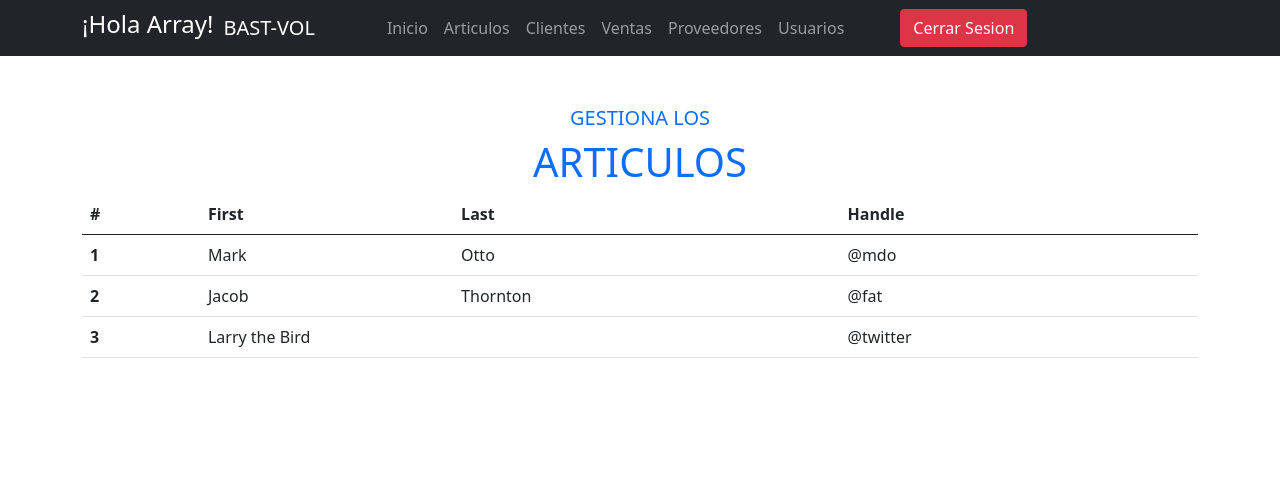
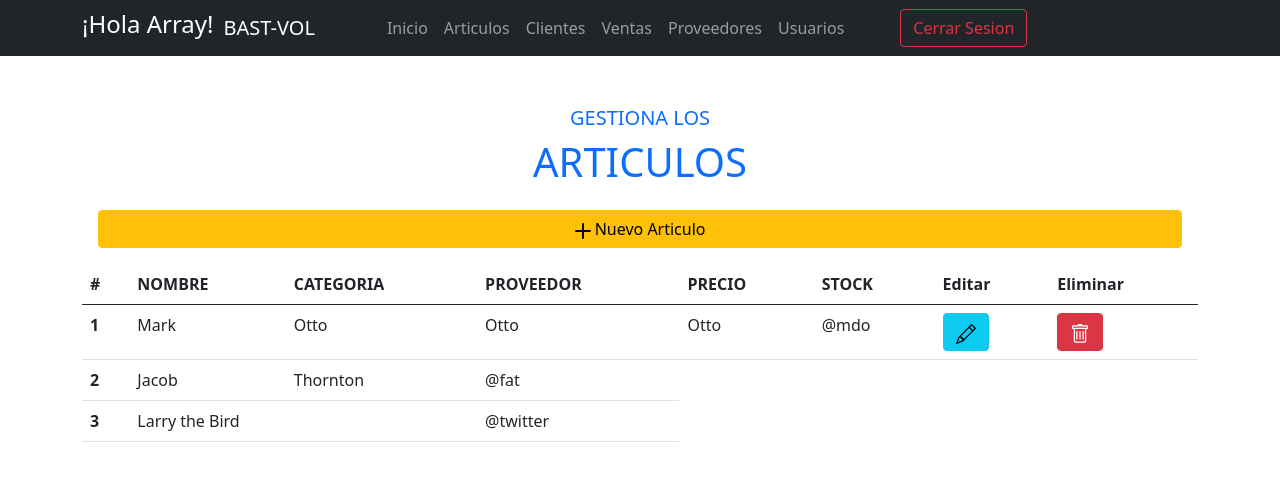
Before and after one commit to JuanJo53/bast-vol, a PHP site: page /view/products.php in a window 1280 px wide. Shown: the top 481 px of the page. Run offline with PHP 8.4, Linux system fonts and the light colour scheme; the visitor is signed in with stand-in values (Sample User, id 1).

Commit message:
products prototype done, add modal

```diff
--- a/view/clients.php
+++ b/view/clients.php
@@ -72,7 +72,7 @@
 					</li> -->
 				</ul>
                 <form method="post" action="../controller/logout.php">
-                    <button class="btn btn-danger text-md- ms-5" type="submit">Cerrar Sesion</button>
+                    <button class="btn btn-outline-danger text-md- ms-5" type="submit">Cerrar Sesion</button>
                 </form>
 			</div>
 		</div>
--- a/view/home.php
+++ b/view/home.php
@@ -72,7 +72,7 @@
 					</li> -->
 				</ul>
                 <form method="post" action="../controller/logout.php">
-                    <button class="btn btn-danger text-md- ms-5" type="submit">Cerrar Sesion</button>
+                    <button class="btn btn-outline-danger text-md- ms-5" type="submit">Cerrar Sesion</button>
                 </form>
 			</div>
 		</div>
--- a/view/products.php
+++ b/view/products.php
@@ -72,7 +72,7 @@
 					</li> -->
 				</ul>
                 <form method="post" action="../controller/logout.php">
-                    <button class="btn btn-danger text-md- ms-5" type="submit">Cerrar Sesion</button>
+                    <button class="btn btn-outline-danger text-md- ms-5" type="submit">Cerrar Sesion</button>
                 </form>
 			</div>
 		</div>
@@ -87,15 +87,27 @@
                 </div>
 			</div>
 		</div>
+        <div class="row m-3">
+            <button class="btn btn-warning" data-bs-toggle="modal" data-bs-target="#newArticleModal" role="button">
+                <svg xmlns="http://www.w3.org/2000/svg" width="16" height="16" fill="currentColor" class="bi bi-plus-lg" viewBox="0 0 16 16">
+                <path d="M8 0a1 1 0 0 1 1 1v6h6a1 1 0 1 1 0 2H9v6a1 1 0 1 1-2 0V9H1a1 1 0 0 1 0-2h6V1a1 1 0 0 1 1-1z"/>
+                </svg>
+                Nuevo Articulo
+            </button>
+        </div>
         <div class="row g-4">
             <div class="col">
-            <table class="table">
+            <table class="table table-hover">
                 <thead>
                     <tr>
                         <th scope="col">#</th>
-                    <th scope="col">First</th>
-                    <th scope="col">Last</th>
-                    <th scope="col">Handle</th>
+                        <th scope="col">NOMBRE</th>
+                        <th scope="col">CATEGORIA</th>
+                        <th scope="col">PROVEEDOR</th>
+                        <th scope="col">PRECIO</th>
+                        <th scope="col">STOCK</th>
+                        <th scope="col">Editar</th>
+                        <th scope="col">Eliminar</th>
                     </tr>
                 </thead>
                 <tbody>
@@ -103,7 +115,24 @@
                         <th scope="row">1</th>
                         <td>Mark</td>
                         <td>Otto</td>
+                        <td>Otto</td>
+                        <td>Otto</td>
                         <td>@mdo</td>
+                        <td>
+                            <button class="btn btn-info">
+                                <svg xmlns="http://www.w3.org/2000/svg" width="20" height="20" fill="currentColor" class="bi bi-pencil" viewBox="0 0 16 16">
+                                <path d="M12.146.146a.5.5 0 0 1 .708 0l3 3a.5.5 0 0 1 0 .708l-10 10a.5.5 0 0 1-.168.11l-5 2a.5.5 0 0 1-.65-.65l2-5a.5.5 0 0 1 .11-.168l10-10zM11.207 2.5 13.5 4.793 14.793 3.5 12.5 1.207 11.207 2.5zm1.586 3L10.5 3.207 4 9.707V10h.5a.5.5 0 0 1 .5.5v.5h.5a.5.5 0 0 1 .5.5v.5h.293l6.5-6.5zm-9.761 5.175-.106.106-1.528 3.821 3.821-1.528.106-.106A.5.5 0 0 1 5 12.5V12h-.5a.5.5 0 0 1-.5-.5V11h-.5a.5.5 0 0 1-.468-.325z"/>
+                                </svg>
+                            </button>
+                        </td>
+                        <td>
+                            <button class="btn btn-danger">
+                                <svg xmlns="http://www.w3.org/2000/svg" width="20" height="20" fill="currentColor" class="bi bi-trash" viewBox="0 0 16 16">
+                                <path d="M5.5 5.5A.5.5 0 0 1 6 6v6a.5.5 0 0 1-1 0V6a.5.5 0 0 1 .5-.5zm2.5 0a.5.5 0 0 1 .5.5v6a.5.5 0 0 1-1 0V6a.5.5 0 0 1 .5-.5zm3 .5a.5.5 0 0 0-1 0v6a.5.5 0 0 0 1 0V6z"/>
+                                <path fill-rule="evenodd" d="M14.5 3a1 1 0 0 1-1 1H13v9a2 2 0 0 1-2 2H5a2 2 0 0 1-2-2V4h-.5a1 1 0 0 1-1-1V2a1 1 0 0 1 1-1H6a1 1 0 0 1 1-1h2a1 1 0 0 1 1 1h3.5a1 1 0 0 1 1 1v1zM4.118 4 4 4.059V13a1 1 0 0 0 1 1h6a1 1 0 0 0 1-1V4.059L11.882 4H4.118zM2.5 3V2h11v1h-11z"/>
+                                </svg>
+                            </button>
+                        </td>
                     </tr>
                     <tr>
                         <th scope="row">2</th>
@@ -121,8 +150,39 @@
             </div>
         </div>
 	</div>
+
+    <!-- New Article Modal -->
+    <div class="modal fade" id="newArticleModal" tabindex="-1" aria-labelledby="newArticleModal" aria-hidden="true">
+        <div class="modal-dialog">
+            <div class="modal-content">
+            <div class="modal-header">
+                <h5 class="modal-title" id="exampleModalLabel">Nuevo Articulo</h5>
+                <button type="button" class="btn-close" data-bs-dismiss="modal" aria-label="Close"></button>
+            </div>
+            <div class="modal-body">
+                <form>
+                    <div class="mb-3">
+                        <label for="recipient-name" class="col-form-label">Recipient:</label>
+                        <input type="text" class="form-control" id="recipient-name">
+                    </div>
+                    <div class="mb-3">
+                        <label for="message-text" class="col-form-label">Message:</label>
+                        <textarea class="form-control" id="message-text"></textarea>
+                    </div>
+                </form>
+            </div>
+            <div class="modal-footer">
+                <button type="button" class="btn btn-danger" data-bs-dismiss="modal">Cancelar</button>
+                <button type="button" class="btn btn-success">Registrar</button>
+            </div>
+            </div>
+        </div>
+    </div>
+    <!-- New Article Modal -->
+
 	<script src="https://code.jquery.com/jquery-3.4.1.min.js" integrity="sha256-CSXorXvZcTkaix6Yvo6HppcZGetbYMGWSFlBw8HfCJo="crossorigin="anonymous"></script>
-	<script src="https://cdn.jsdelivr.net/npm/popper.js@1.16.0/dist/umd/popper.min.js" integrity="sha384-Q6E9RHvbIyZFJoft+2mJbHaEWldlvI9IOYy5n3zV9zzTtmI3UksdQRVvoxMfooAo" crossorigin="anonymous"></script>
+	<script src="https://cdn.jsdelivr.net/npm/bootstrap@5.0.2/dist/js/bootstrap.bundle.min.js" integrity="sha384-MrcW6ZMFYlzcLA8Nl+NtUVF0sA7MsXsP1UyJoMp4YLEuNSfAP+JcXn/tWtIaxVXM" crossorigin="anonymous"></script>
 	<script src="https://stackpath.bootstrapcdn.com/bootstrap/4.4.1/js/bootstrap.min.js" integrity="sha384-wfSDF2E50Y2D1uUdj0O3uMBJnjuUD4Ih7YwaYd1iqfktj0Uod8GCExl3Og8ifwB6" crossorigin="anonymous"></script>
+
 </body>
 </html>
--- a/view/providers.php
+++ b/view/providers.php
@@ -72,7 +72,7 @@
 					</li> -->
 				</ul>
                 <form method="post" action="../controller/logout.php">
-                    <button class="btn btn-danger text-md- ms-5" type="submit">Cerrar Sesion</button>
+                    <button class="btn btn-outline-danger text-md- ms-5" type="submit">Cerrar Sesion</button>
                 </form>
 			</div>
 		</div>
--- a/view/sales.php
+++ b/view/sales.php
@@ -72,7 +72,7 @@
 					</li> -->
 				</ul>
                 <form method="post" action="../controller/logout.php">
-                    <button class="btn btn-danger text-md- ms-5" type="submit">Cerrar Sesion</button>
+                    <button class="btn btn-outline-danger text-md- ms-5" type="submit">Cerrar Sesion</button>
                 </form>
 			</div>
 		</div>
--- a/view/users.php
+++ b/view/users.php
@@ -72,7 +72,7 @@
 					</li> -->
 				</ul>
                 <form method="post" action="../controller/logout.php">
-                    <button class="btn btn-danger text-md- ms-5" type="submit">Cerrar Sesion</button>
+                    <button class="btn btn-outline-danger text-md- ms-5" type="submit">Cerrar Sesion</button>
                 </form>
 			</div>
 		</div>
```
Lines whose indentation alone changed are shown as unchanged.
